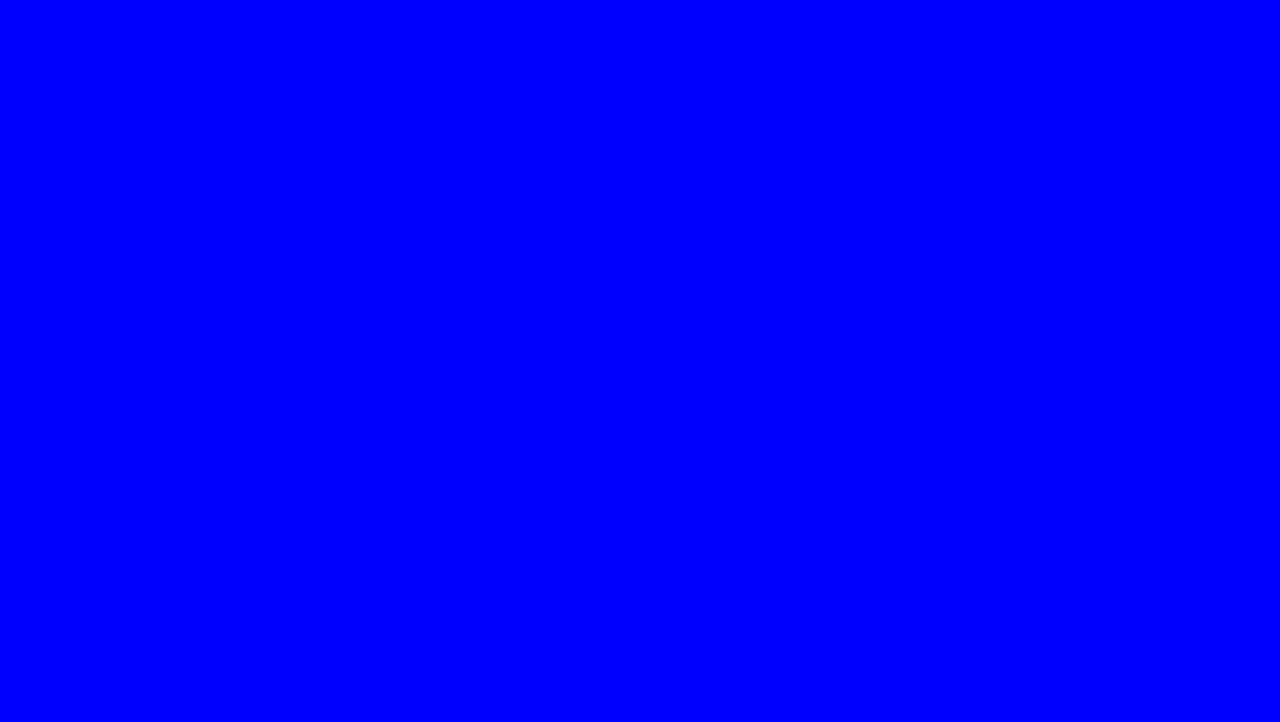
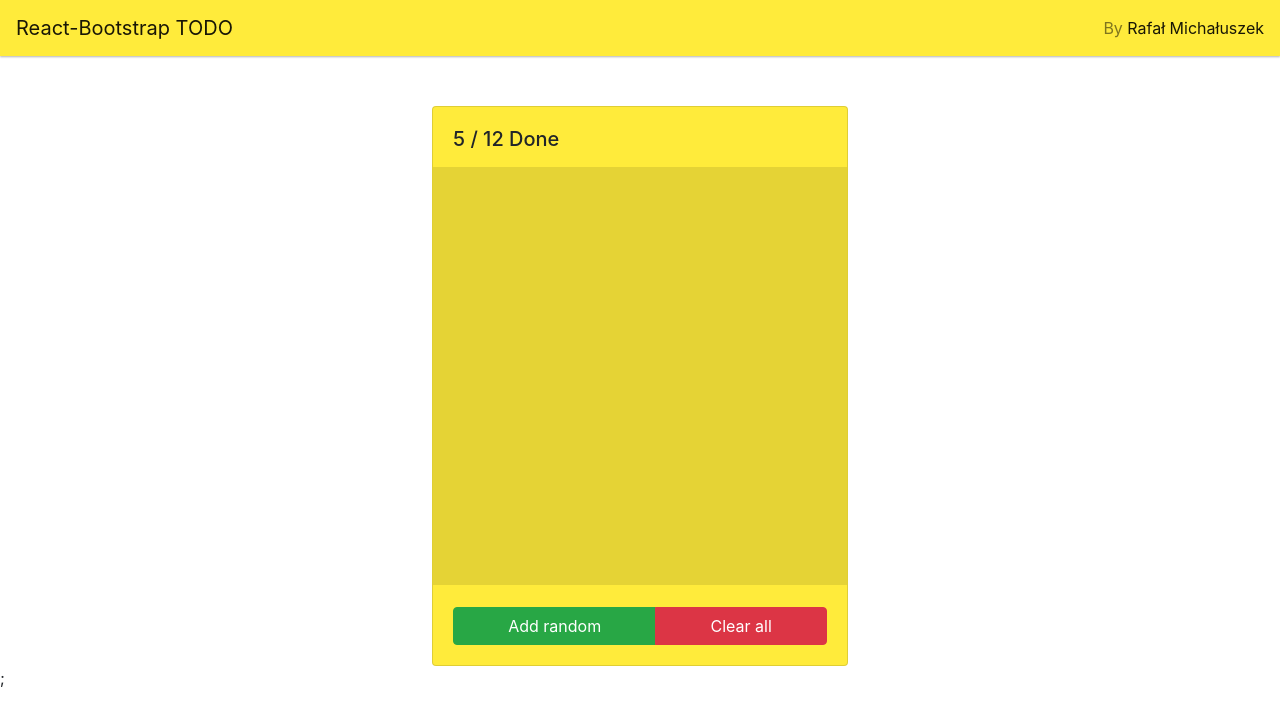
Before and after one commit to rmichaluszek/react-bootstrap-todo, a React app: page / in a window 1280 px wide. Shown: the top 722 px of the page. Built offline with nearby package versions, Linux system fonts and the light colour scheme.

Commit message:
Added panel and container for items

```diff
--- a/src/Components/App.js
+++ b/src/Components/App.js
@@ -1,11 +1,13 @@
 import React from 'react';
 
-import { Button } from 'react-bootstrap';
+import NavbarComponent from './NavbarComponent';
+import ToDoComponent from './ToDoComponent';
 
 function App() {
   return (
     <div className="App">
-
+      <NavbarComponent/>
+      <ToDoComponent/>
     </div>
   );
 }
--- a/src/Components/NavbarComponent.js
+++ b/src/Components/NavbarComponent.js
@@ -1,12 +1,13 @@
 import React from 'react';
 
 import { Button, Navbar, Nav } from 'react-bootstrap';
+
 
 function NavbarComponent() {
   return (
     <div className="NavbarComponent">
 
-        <Navbar bg="light" expand="lg">
+        <Navbar bg="primary" expand="lg">
           <Navbar.Brand href="#home">React-Bootstrap TODO</Navbar.Brand>
           <Navbar.Toggle aria-controls="basic-navbar-nav" />
           <Navbar.Collapse className="justify-content-end">
--- /dev/null
+++ b/src/Components/ToDoComponent.js
@@ -0,0 +1,31 @@
+import React from 'react';
+
+import { Card, Button, ButtonGroup } from 'react-bootstrap';
+
+function ToDoComponent() {
+  return (
+    <div className="ToDoComponent">
+
+      <Card className="Panel" bg="primary" style={{ width: '26rem' }}>
+        <Card.Body block>
+          <Card.Title>5 / 12 Done</Card.Title>
+
+          <div className="ItemsContainer">
+
+          </div>
+
+          <div className="bottom d-flex flex-column">
+            <ButtonGroup>
+              <Button variant="success">Add random</Button>
+              <Button variant="danger">Clear all</Button>
+            </ButtonGroup>
+          </div>
+
+        </Card.Body>
+      </Card>;
+
+    </div>
+  );
+}
+
+export default ToDoComponent;
--- a/src/Styles/App.sass
+++ /dev/null
@@ -1,4 +0,0 @@
-body
-  background: #ddddff
-  margin: 0
-  padding: 0
--- /dev/null
+++ b/src/Styles/_custom-styles.scss
@@ -0,0 +1,31 @@
+.NavbarComponent {
+    box-shadow: 0px 1px 2px rgba(0,0,0,0.3);
+}
+.ToDoComponent {
+    width: 100%;
+    height: 100%;
+
+    .Panel {
+        margin-left: auto;
+        margin-right: auto;
+        margin-top: 50px;
+        height: 70vh;
+
+        .ItemsContainer {
+            position: absolute;
+            bottom: 80px;
+            top: 60px;
+            right: 0px;
+            left: 0px;
+            overflow-y: scroll;
+            background: rgba(0,0,0,0.1);
+        }
+
+        .bottom {
+            position: absolute;
+            bottom: 20px;
+            left: 20px;
+            right: 20px;
+        }
+    }
+}
--- /dev/null
+++ b/src/Styles/_custom-variables.scss
@@ -0,0 +1 @@
+$primary: #FFEB3B;
--- a/src/Styles/custom.scss
+++ /dev/null
@@ -1,3 +0,0 @@
-body {
-    background: blue;
-}
--- /dev/null
+++ b/src/Styles/mytheme.scss
@@ -0,0 +1,3 @@
+@import 'custom-variables';
+@import '../../node_modules/bootstrap/scss/bootstrap';
+@import 'custom-styles';
--- a/src/index.js
+++ b/src/index.js
@@ -1,8 +1,10 @@
 import React from 'react';
 import ReactDOM from 'react-dom';
-import './Styles/custom.scss';
 import App from './Components/App';
 import * as serviceWorker from './serviceWorker';
 
+import './Styles/mytheme.scss';
+
+
 ReactDOM.render(<App />, document.getElementById('root'));
 serviceWorker.unregister();
```
Also changed, not shown: src/Styles/index.sass (deleted).
